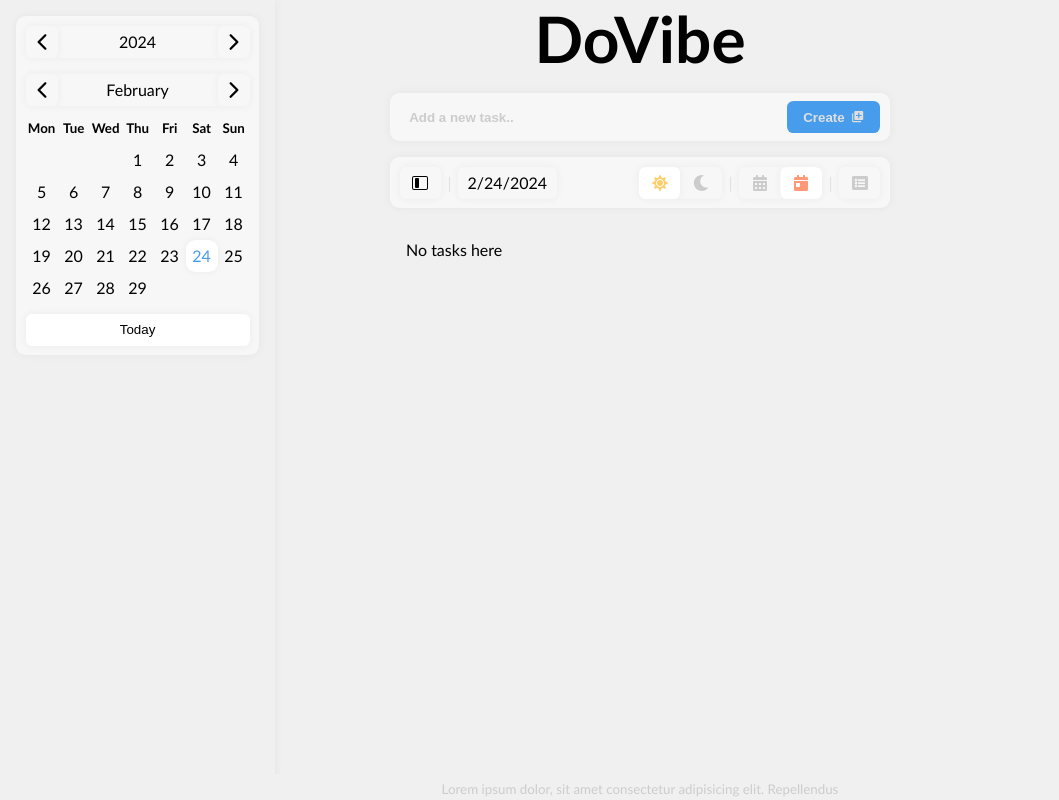
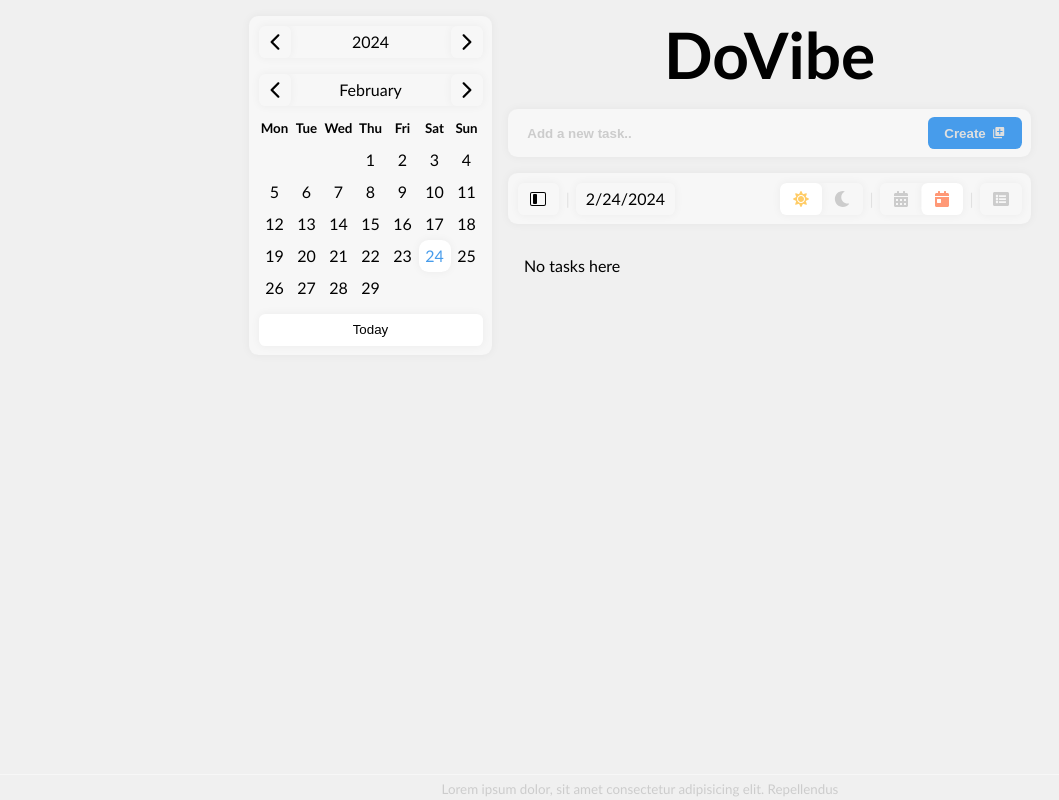
Before and after one commit to iNikAnn/DoVibe, a React (Create React App) app: page / in a window 1280 px wide. Both pictures are taken after a click on the label 420 px from the left and 182 px from the top of the page. Shown: the whole page, without its empty margins (0-1059 px from the left). Built offline with nearby package versions, Linux system fonts and the light colour scheme; the HTML template or start-up script is replaced by a standard one.

Commit message:
Update sidebar animation logic to affect adjacent content

```diff
--- a/src/App.css
+++ b/src/App.css
@@ -1,10 +1,4 @@
 .App {
-	/* text-align: center; */
-
-	/* display: flex; */
-	/* justify-content: center; */
-	/* flex-direction: column; */
-	/* align-items: center; */
 	min-height: 100vh;
 }
 
--- a/src/components/LeftSideBar.jsx
+++ b/src/components/LeftSideBar.jsx
@@ -10,17 +10,34 @@
 	const barVariants = {
 		initial: {
 			opacity: 0,
-			x: '-25%'
+			width: 0,
+			transform: 'translateX(-25%)'
 		},
 
 		animate: {
 			opacity: 1,
-			x: 0
+			width: 'auto',
+			transform: 'translateX(0)',
+
+			transition: {
+				ease: 'easeInOut',
+				duration: .3,
+				opacity: { delay: .3 },
+				transform: { delay: .3 }
+			}
 		},
 
 		exit: {
 			opacity: 0,
-			x: '-25%'
+			width: 0,
+			transform: 'translateX(-25%)',
+
+			transition: {
+				ease: 'easeInOut',
+				duration: .3,
+
+				width: { delay: .3 }
+			}
 		},
 	};
 
@@ -29,12 +46,14 @@
 			{...barVariants}
 			className={styles.leftSideBar}
 		>
+			<div className={styles.content}>
 				<DatePicker
 					todos={todos}
 					initialDate={initialDate}
 					onPickDate={onPickDate}
 					checkForUnfinishedTodosInDay={checkForUnfinishedTodosInDay}
 				/>
+			</div>
 		</motion.section>
 	);
 }
--- a/src/components/TodoApp.jsx
+++ b/src/components/TodoApp.jsx
@@ -355,8 +355,6 @@
 				/>
 			</div>
 
-			<Footer />
-
 			<AnimatePresence>
 				{leftSideBarIsVisible && (
 					<LeftSideBar
@@ -386,6 +384,8 @@
 					</Notification>
 				)}
 			</AnimatePresence>
+
+			<Footer />
 		</div>
 	);
 }
--- a/src/css/Footer.module.css
+++ b/src/css/Footer.module.css
@@ -8,7 +8,7 @@
 	background-color: var(--bg);
 	color: var(--text-color-dimmed);
 	text-align: center;
-	border-top: 1px solid var(--bg-color-secondary);
+	border-top: 1px solid var(--bg-color-primary);
 
 	padding: 0.2rem;
 	z-index: 199;
--- a/src/css/LeftSideBar.module.css
+++ b/src/css/LeftSideBar.module.css
@@ -1,14 +1,14 @@
 .leftSideBar {
 	/* outline: 1px solid tomato; */
-	position: fixed;
-	left: 0;
+	position: sticky;
 	top: 0;
-
 	height: 100vh;
 
 	background-color: var(--bg);
-	box-shadow: var(--box-shadow-primary);
-
-	padding: 1rem;
 	z-index: 149;
 }
+
+.content {
+	padding: 1rem;
+	padding-right: 0;
+}
--- a/src/css/TodoApp.module.css
+++ b/src/css/TodoApp.module.css
@@ -1,13 +1,15 @@
 .todoApp {
 	/* outline: 1px solid tomato; */
-	/* width: 500px; */
-	/* margin: 2rem 0; */
+	display: flex;
+	justify-content: center;
 }
 
 /* content */
 .content {
-	margin: 0 auto;
-	width: 500px;
+	flex: 1;
+	max-width: 555px;
+	padding: 1rem;
+	order: 1;
 }
 
 .content h1 {
--- a/src/css/Tooltip.module.css
+++ b/src/css/Tooltip.module.css
@@ -9,7 +9,7 @@
 	opacity: 0;
 	transition: opacity 0.3s ease;
 	pointer-events: none;
-	z-index: 99;
+	z-index: 199;
 }
 
 .visible {
```
Lines whose indentation alone changed are shown as unchanged.
